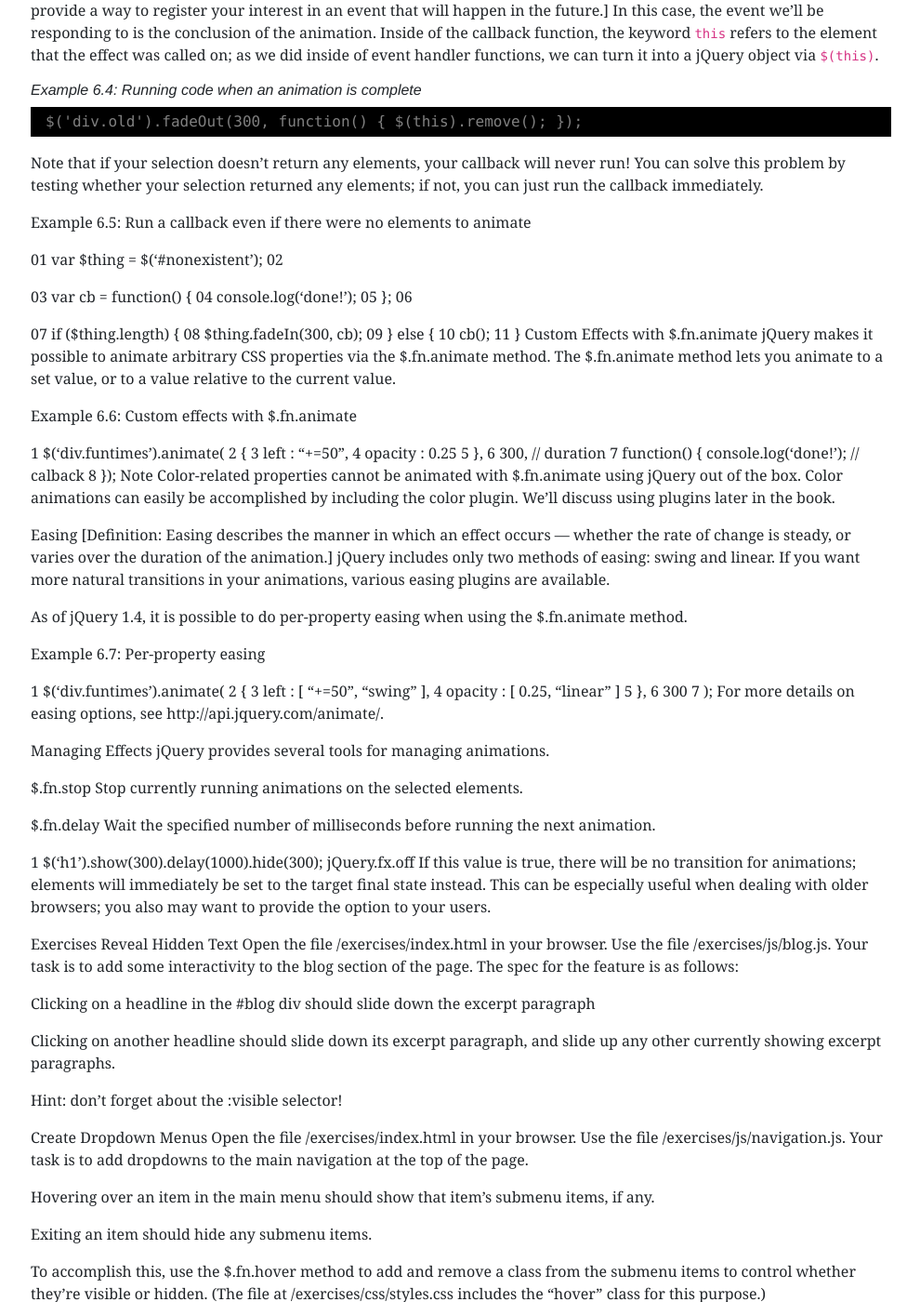
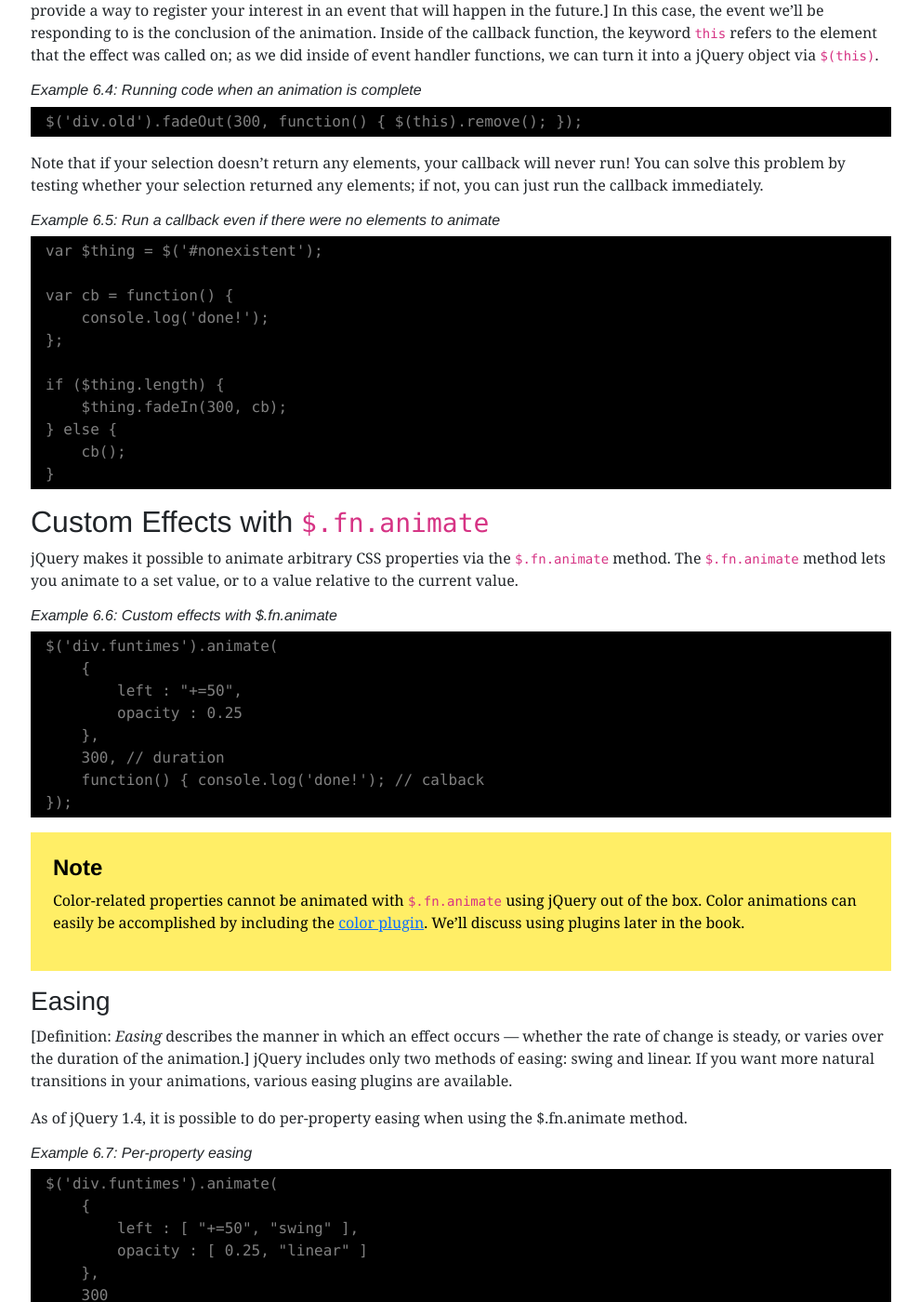
Before and after one commit to dan-carroll/jquery-fundamentals, a Jekyll site: the page built from legacy/ch06-effects.md, in a window 1280 px wide and 1400 px high, scrolled down 1725 px. Shown: the whole window at 93% size, without its empty margins (144-1134 px from the left). Built offline with Jekyll 4.4.1, drawn with Linux system fonts in a browser that asks for light colours; some of the changed text lies outside the part shown.

Commit message:
Update ch06-effects.md

````diff
--- a/legacy/ch06-effects.md
+++ b/legacy/ch06-effects.md
@@ -91,93 +91,83 @@ $('div.old').fadeOut(300, function() { $(this).remove(); });
 
 Note that if your selection doesn't return any elements, your callback will never run! You can solve this problem by testing whether your selection returned any elements; if not, you can just run the callback immediately.
 
-Example 6.5: Run a callback even if there were no elements to animate
+###### Example 6.5: Run a callback even if there were no elements to animate
 
-01
+```js
 var $thing = $('#nonexistent');
-02
 
-03
 var cb = function() {
-04
     console.log('done!');
-05
 };
-06
 
-07
 if ($thing.length) {
-08
     $thing.fadeIn(300, cb);
-09
 } else {
-10
     cb();
-11
 }
-Custom Effects with $.fn.animate
-jQuery makes it possible to animate arbitrary CSS properties via the $.fn.animate method. The $.fn.animate method lets you animate to a set value, or to a value relative to the current value.
+```
 
-Example 6.6: Custom effects with $.fn.animate
+## Custom Effects with `$.fn.animate`
 
-1
+jQuery makes it possible to animate arbitrary CSS properties via the `$.fn.animate` method. The `$.fn.animate` method lets you animate to a set value, or to a value relative to the current value.
+
+###### Example 6.6: Custom effects with $.fn.animate
+
+```js
 $('div.funtimes').animate(
-2
     {
-3
         left : "+=50",
-4
         opacity : 0.25
-5
     },
-6
     300, // duration
-7
     function() { console.log('done!'); // calback
-8
 });
-Note
-Color-related properties cannot be animated with $.fn.animate using jQuery out of the box. Color animations can easily be accomplished by including the color plugin. We'll discuss using plugins later in the book.
+```
 
-Easing
-[Definition: Easing describes the manner in which an effect occurs — whether the rate of change is steady, or varies over the duration of the animation.] jQuery includes only two methods of easing: swing and linear. If you want more natural transitions in your animations, various easing plugins are available.
+> #### Note
+>
+> Color-related properties cannot be animated with `$.fn.animate` using jQuery out of the box. Color animations can easily be accomplished by including the [color plugin](http://plugins.jquery.com/files/jquery.color.js.txt). We'll discuss using plugins later in the book.
+
+### Easing
+
+[Definition: *Easing* describes the manner in which an effect occurs — whether the rate of change is steady, or varies over the duration of the animation.] jQuery includes only two methods of easing: swing and linear. If you want more natural transitions in your animations, various easing plugins are available.
 
 As of jQuery 1.4, it is possible to do per-property easing when using the $.fn.animate method.
 
-Example 6.7: Per-property easing
+###### Example 6.7: Per-property easing
 
-1
+```js
 $('div.funtimes').animate(
-2
     {
-3
         left : [ "+=50", "swing" ],
-4
         opacity : [ 0.25, "linear" ]
-5
     },
-6
     300
-7
 );
-For more details on easing options, see http://api.jquery.com/animate/.
+```
 
-Managing Effects
+For more details on easing options, see [http://api.jquery.com/animate/](http://api.jquery.com/animate/).
+
+## Managing Effects
+
 jQuery provides several tools for managing animations.
 
 $.fn.stop
-Stop currently running animations on the selected elements.
+: Stop currently running animations on the selected elements.
 
 $.fn.delay
-Wait the specified number of milliseconds before running the next animation.
+: Wait the specified number of milliseconds before running the next animation.
+: ```js
+$('h1').show(300).delay(1000).hide(300);
+```
 
-1
-$('h1').show(300).delay(1000).hide(300);
 jQuery.fx.off
-If this value is true, there will be no transition for animations; elements will immediately be set to the target final state instead. This can be especially useful when dealing with older browsers; you also may want to provide the option to your users.
+: If this value is true, there will be no transition for animations; elements will immediately be set to the target final state instead. This can be especially useful when dealing with older browsers; you also may want to provide the option to your users.
 
-Exercises
-Reveal Hidden Text
+## Exercises
+
+### Reveal Hidden Text
+
 Open the file /exercises/index.html in your browser. Use the file /exercises/js/blog.js. Your task is to add some interactivity to the blog section of the page. The spec for the feature is as follows:
 
 Clicking on a headline in the #blog div should slide down the excerpt paragraph
````
